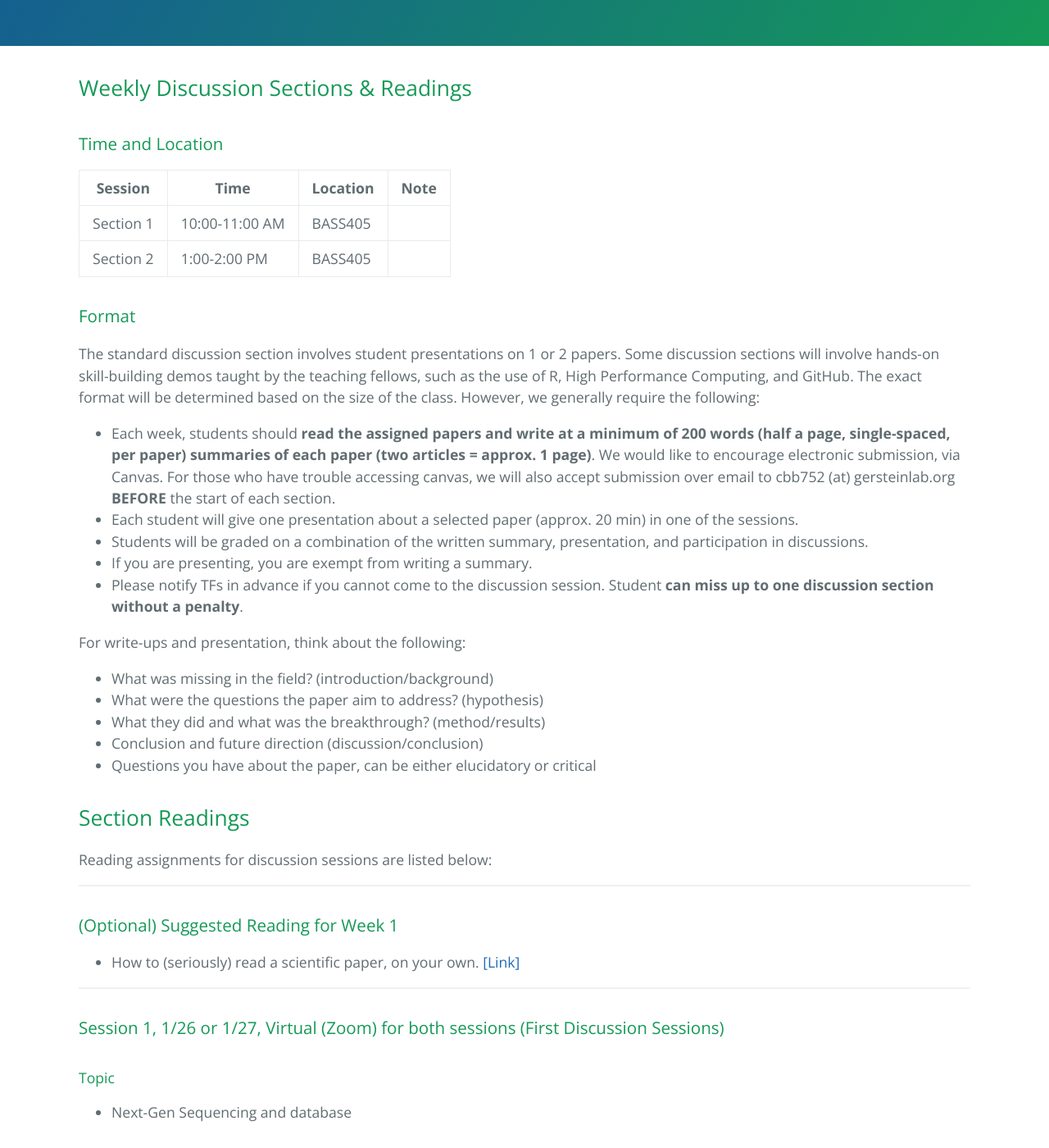
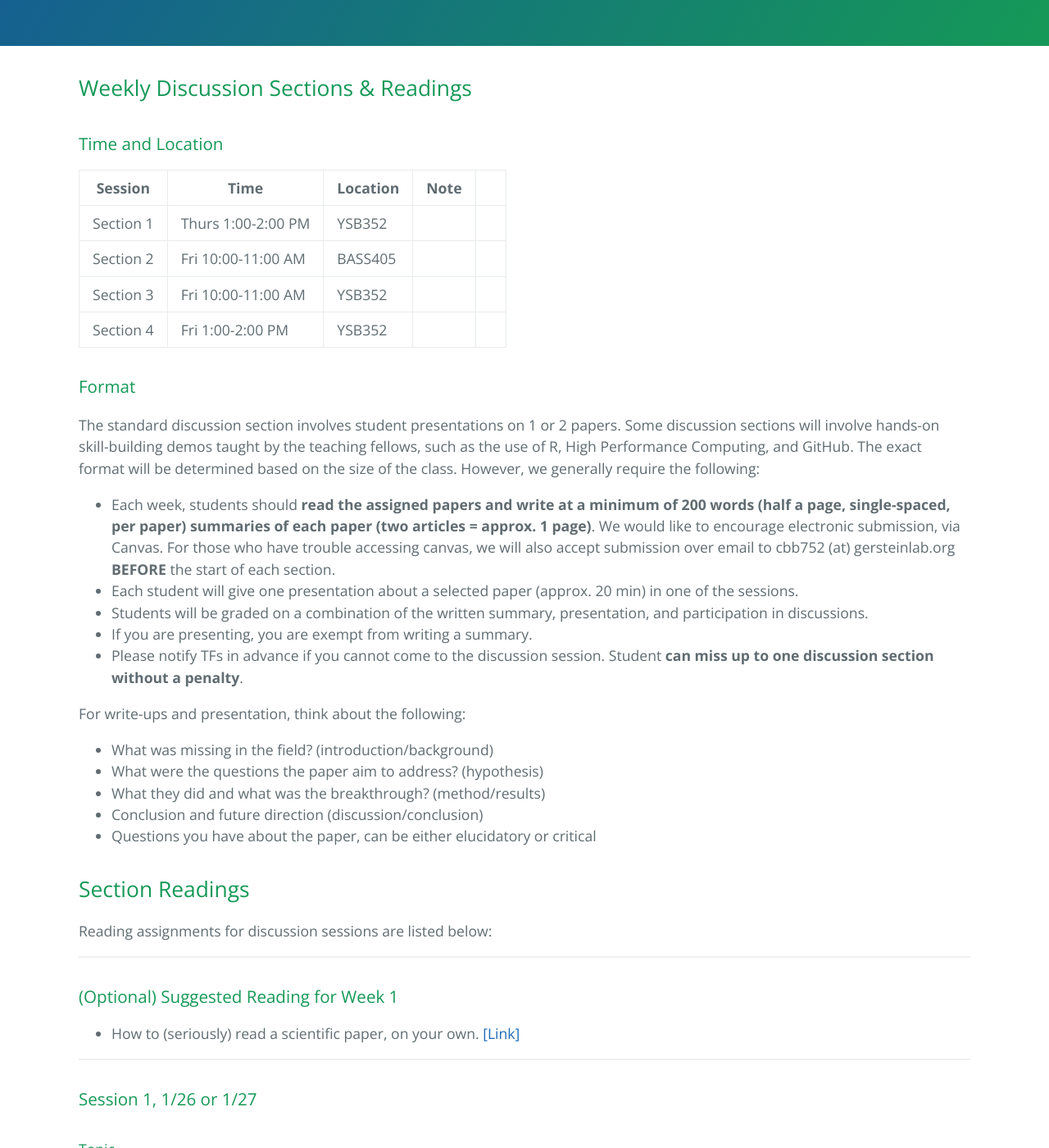
Before and after one commit to gersteinlab/cbb752b23, a Jekyll site: the page built from discussion.md, in a window 1280 px wide and 1400 px high, scrolled down 358 px. Shown: the whole window at 82% size. Built offline with Jekyll 4.4.1, drawn with Linux system fonts in a browser that asks for light colours; some of the changed text lies outside the part shown.

Commit message:
Update discussion.md

```diff
--- a/discussion.md
+++ b/discussion.md
@@ -9,8 +9,10 @@ layout: page
 
 | Session | Time | Location | Note |
 | --- | --- | --- | --- |
-| Section 1 | 10:00-11:00 AM | BASS405 | &nbsp; |
-| Section 2 | 1:00-2:00 PM  | BASS405 | &nbsp; |
+| Section 1 | Thurs 1:00-2:00 PM | YSB352 | &nbsp; |
+| Section 2 | Fri 10:00-11:00 AM  | BASS405 | &nbsp; ||
+| Section 3 | Fri 10:00-11:00 AM | YSB352 | &nbsp; |
+| Section 4 | Fri 1:00-2:00 PM  | YSB352 | &nbsp; |
 
 ### Format
 
@@ -41,7 +43,7 @@ Reading assignments for discussion sessions are listed below:
 
 ---
 
-### Session 1, 1/26 or 1/27, Virtual (Zoom) for both sessions (First Discussion Sessions)
+### Session 1, 1/26 or 1/27
 
 #### Topic
 * Next-Gen Sequencing and database
@@ -52,7 +54,7 @@ Reading assignments for discussion sessions are listed below:
 
 ---
 
-### Session 2, 2/2 or 2/3, BASS405 for both sessions
+### Session 2, 2/2 or 2/3
 
 #### Topic
 * Proteomics
@@ -63,7 +65,7 @@ Reading assignments for discussion sessions are listed below:
 
 ---
 
-### Session 3, 2/9 or 2/10, BASS405 for both sessions
+### Session 3, 2/9 or 2/10
 
 #### Topic
 * Debate I
@@ -77,7 +79,7 @@ Reading assignments for discussion sessions are listed below:
 
 ---
 
-### Session 4, 2/16 or 2/17, BASS405 for both sessions
+### Session 4, 2/16 or 2/17
 
 #### Topic
 Debate II - Cancer incidence
@@ -94,7 +96,7 @@ The following two are short comments on the above paper. You should read these c
 
 ---
 
-### Session 5, 2/23 or 2/24, BASS405 for both sessions
+### Session 5, 2/23 or 2/24
 
 #### Topic
 * Single Cell
@@ -106,7 +108,7 @@ The following two are short comments on the above paper. You should read these c
 
 ---
 
-### Session 6, 3/2 or 3/3, BASS405 for both sessions
+### Session 6, 3/2 or 3/3
 
 
 #### Topic
@@ -120,7 +122,7 @@ Additional Topics: Digital Phenotyping/Biosensors and Privacy
 
 ---
 
-### Session 7, 3/30 or 3/31, BASS405 for both sessions
+### Session 7, 3/30 or 3/31
 
 
 #### Topic
@@ -134,7 +136,7 @@ Additional Topics: Digital Phenotyping/Biosensors and Privacy
 
 ---
 
-### Session 8, 4/6 or 4/7, BASS405 for both sessions
+### Session 8, 4/6 or 4/7
 
 #### Topic
 * Deep learning II
@@ -145,7 +147,7 @@ Additional Topics: Digital Phenotyping/Biosensors and Privacy
 
 ---
 
-### Session 9, 4/13 or 4/14, BASS405 for both sessions
+### Session 9, 4/13 or 4/14
 
 #### Topic
 * Protein structure and biophysics
@@ -156,7 +158,7 @@ Additional Topics: Digital Phenotyping/Biosensors and Privacy
 *
 ---
 
-### Session 10, 4/20 or 4/21, BASS405 for both sessions
+### Session 10, 4/20 or 4/21
 
 #### Topic
 * Final Project Presentations
```
